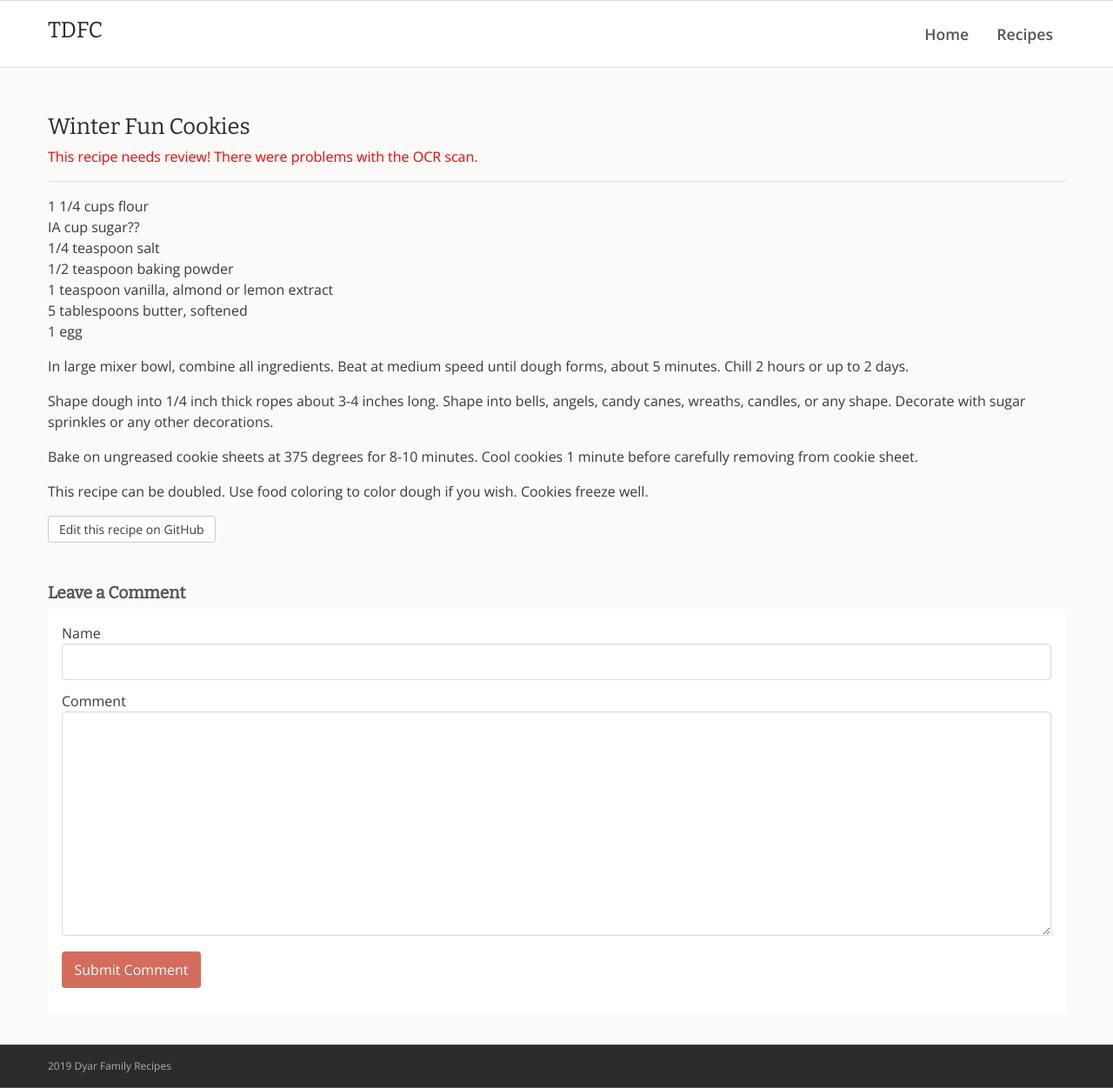
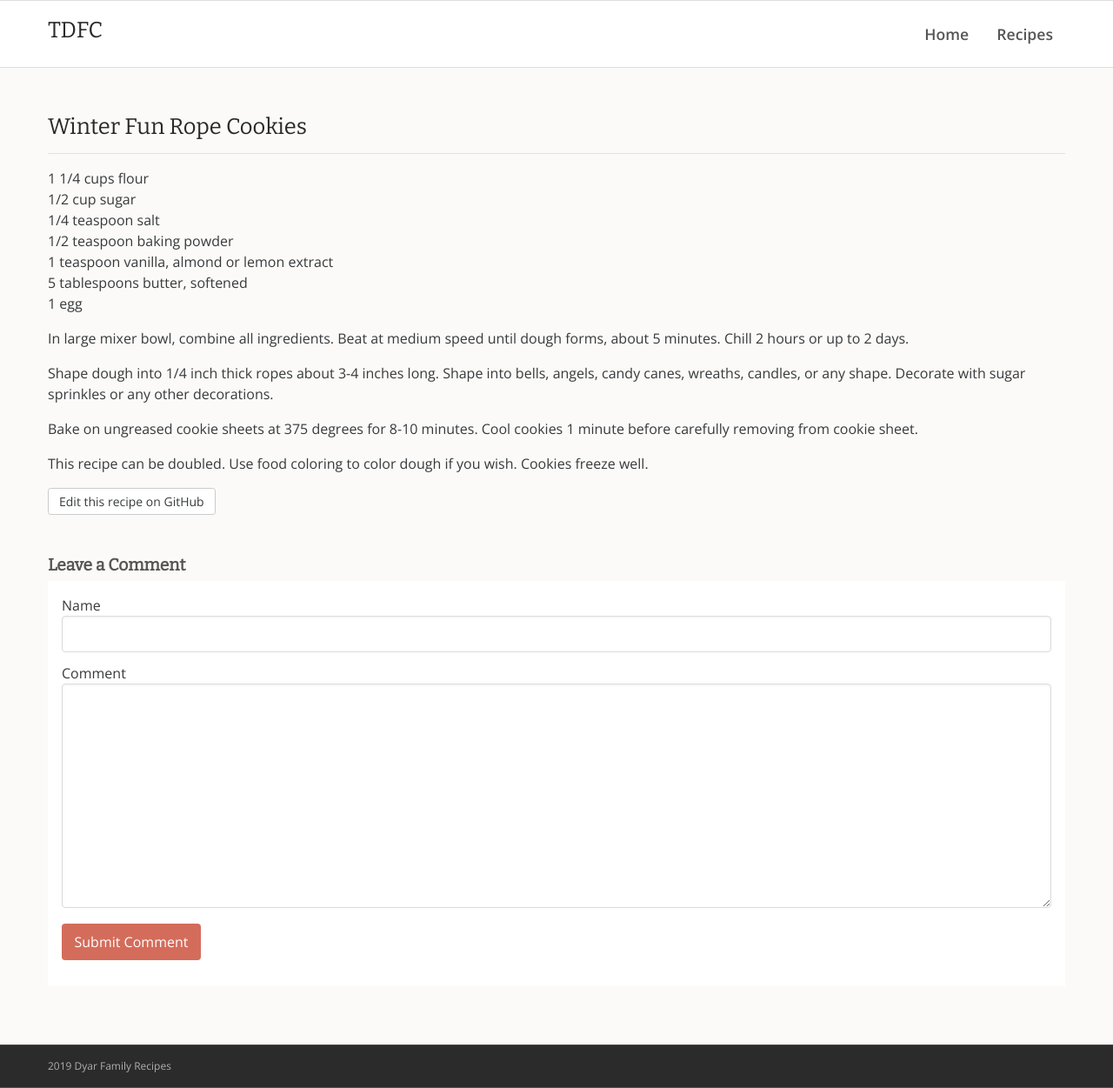
Before and after one commit to rdyar/tdfc, a Jekyll site: the page built from _desserts/winter-fun-rope-cookies.md, in a window 1280 px wide and 1251 px high. Shown: the whole window at 87% size. Built offline with Jekyll 4.4.1, drawn with Linux system fonts in a browser that asks for light colours.

Commit message:
Update and rename winter-fun-cookies.md to winter-fun-rope-cookies.md

```diff
--- a/_desserts/winter-fun-cookies.md
+++ b/_desserts/winter-fun-rope-cookies.md
@@ -1,9 +1,8 @@
 ---
-s: r
 ---
 
 1 1/4 cups flour
-IA cup sugar??
+1/2 cup sugar
 1/4 teaspoon salt
 1/2 teaspoon baking powder
 1 teaspoon vanilla, almond or lemon extract
```
